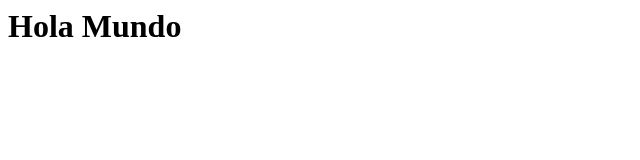
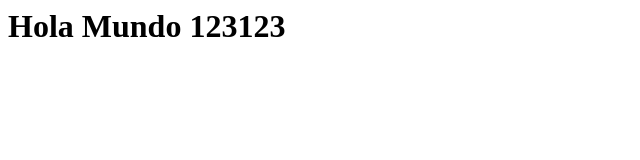
Before and after one commit to niantequera/clasecloudcomputing1, a plain HTML site: page index.html in a window 1280 px wide. Shown: the whole page, without its empty margins (0-640 px from the left). Drawn offline with Linux system fonts and the light colour scheme.

Commit message:
mi primer commit

```diff
--- a/index.html
+++ b/index.html
@@ -1 +1 @@
-<h1>Hola Mundo</h1>
+<h1>Hola Mundo 123123</h1>
```
Also changed, not shown: 1 other file.
